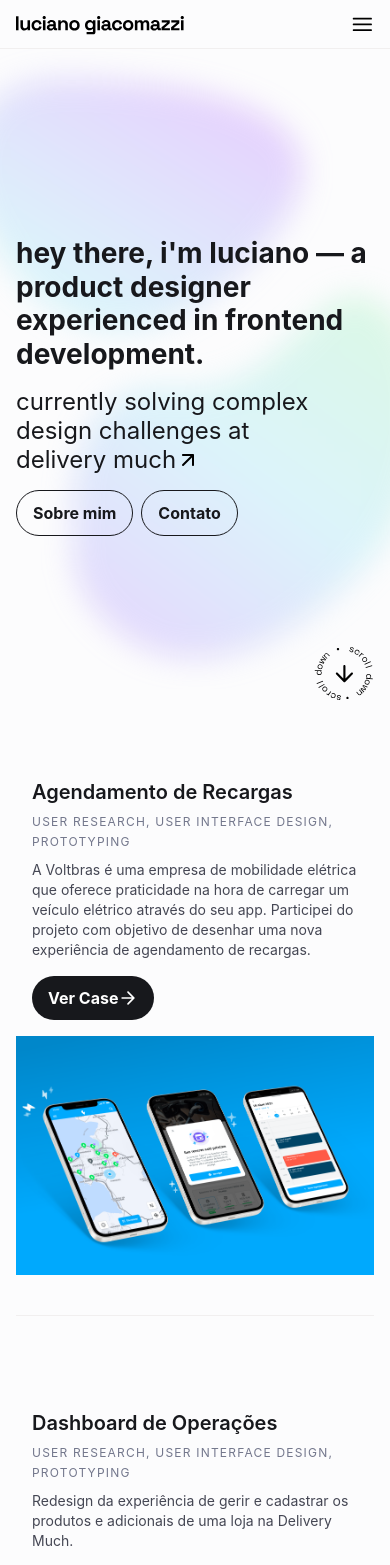
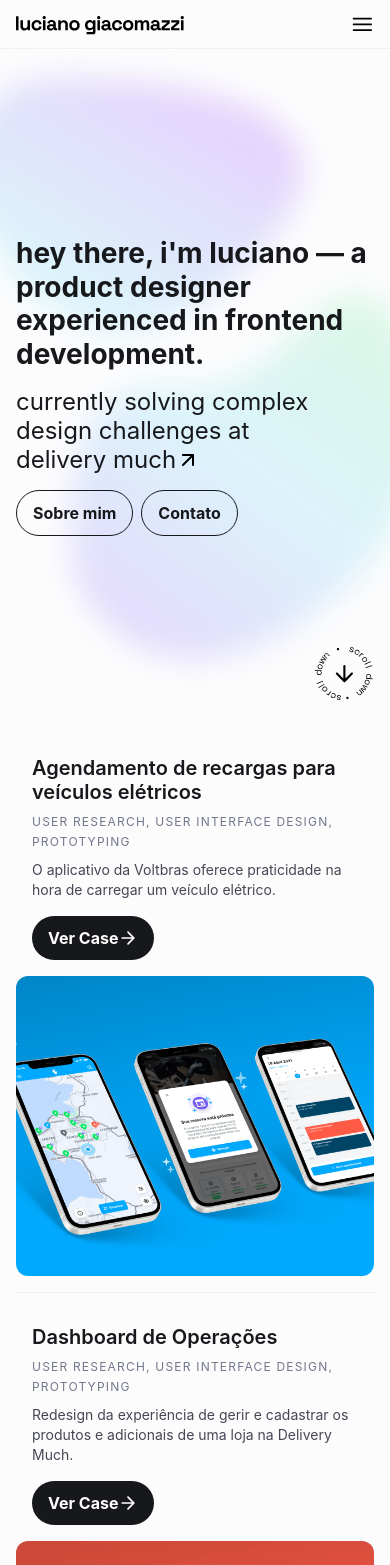
Before and after one commit to lgiacomazzi/portfolio-2021, a Next.js app: page / in a window 390 px wide. Shown: the top 1565 px of the page. Built offline with nearby package versions, Linux system fonts and the light colour scheme; a web font is replaced by a local one.

Commit message:
fix animation + fix card

```diff
--- a/components/Header.tsx
+++ b/components/Header.tsx
@@ -14,8 +14,8 @@ export function NavLink({ children, href = "/" }) {
 export default function Profile() {
   return (
     <motion.div
-      initial={{ y: -100 }}
-      animate={{ y: 0 }}
+      // initial={{ y: -100 }}
+      // animate={{ y: 0 }}
       className={styles.header}>
       <Link href="/">
         <motion.a whileTap={{ scale: .98 }} className={styles.headerLogo}>
--- a/components/ProjectCard.tsx
+++ b/components/ProjectCard.tsx
@@ -37,7 +37,7 @@ export default function ProjectCard({ children, name, href, disabled = false }:
           }
         </div>
         <div className={styles.projectHeroImage}>
-          <Image src={"/images/" + href + ".png"} layout="fill" objectFit="cover" />
+          <Image src={"/images/" + (href ? href : "blank") + ".png"} layout="fill" objectFit="cover" />
         </div>
       </motion.div>
     </Link>
--- a/components/Projects.tsx
+++ b/components/Projects.tsx
@@ -4,10 +4,10 @@ export default function Projects() {
     return (
         <section id="portfolio" className="bk-white">
             <div className="container">
-                <ProjectCard name="Agendamento de Recargas" href="voltbras">A Voltbras é uma empresa de mobilidade elétrica que oferece praticidade na hora de carregar um veículo elétrico através do seu app. Participei do projeto com objetivo de desenhar uma nova experiência de agendamento de recargas.</ProjectCard>
+                <ProjectCard name="Agendamento de recargas para veículos elétricos" href="voltbras">O aplicativo da Voltbras oferece praticidade na hora de carregar um veículo elétrico.</ProjectCard>
                 <ProjectCard name="Dashboard de Operações" href="delivery-much">Redesign da experiência de gerir e cadastrar os produtos e adicionais de uma loja na Delivery Much.</ProjectCard>
-                <ProjectCard name="Joana Brum Website" href="delivery-much" disabled></ProjectCard>
-                <ProjectCard name="Joana Brum Website" href="delivery-much"></ProjectCard>
+                <ProjectCard name="Joana Brum Website" disabled></ProjectCard>
+                <ProjectCard name="Joana Brum Website" disabled></ProjectCard>
             </div>
         </section>
     )
--- a/pages/_app.tsx
+++ b/pages/_app.tsx
@@ -18,7 +18,10 @@ function MyApp({ Component, pageProps, router }) {
     }
   }
   return (
-    <AnimateSharedLayout>
+    <Component {...pageProps} />
+  );
+  {/* return (
+     <AnimateSharedLayout>
       <AnimatePresence exitBeforeEnter>
         <motion.div
           key={router.route}
@@ -26,11 +29,11 @@ function MyApp({ Component, pageProps, router }) {
           animate="pageAnimate"
           exit="pageExit"
           variants={variants}>
-          <Component {...pageProps} />
-        </motion.div>
+        <Component {...pageProps} />
+       </motion.div>
       </AnimatePresence>
     </AnimateSharedLayout>
-  );
+  );*/}
 }
 
 export default MyApp;
--- a/styles/colors.css
+++ b/styles/colors.css
@@ -35,3 +35,9 @@
   color: var(--text-interactive);
   background-color: var(--ui-background-contrast);
 }
+
+.bk-volt {
+  background: url(/svg/bk-volt.svg);
+  background-size: cover;
+  background-position: center center;
+}
--- a/styles/components/ProjectCard.module.css
+++ b/styles/components/ProjectCard.module.css
@@ -3,7 +3,8 @@
   flex-direction: row;
   justify-content: center;
   align-items: center;
-  height: 80vh;
+
+  width: 100%;
 
   background-color: var(--ui-background);
   overflow: hidden;
@@ -25,6 +26,8 @@
   max-width: 500px;
 }
 
+
+
 .projectName {
   transition: var(--default-transition);
 }
@@ -33,7 +36,8 @@
   border-top: 1px solid var(--ui-border);
 }
 
-@media (min-width: 768px) {
+/* Desktop Only */
+@media (min-width: 992px) {
   .projectCard:nth-of-type(even) {
     flex-direction: row-reverse;
   }
@@ -59,18 +63,18 @@
 }
 
 .projectHeroImage {
-  flex: 1;
-  height: 100%;
+  width: 500px;
+  height: 500px;
+  overflow: hidden;
+  border-radius: var(--border-radius);
 }
 
+/* Mobile Only */
 @media (max-width: 768px) {
   .projectCard {
     flex-direction: column;
-    height: 70vh;
-  }
-
-  .projectCard:hover {
-    outline: none;
+    max-height: 70vh;
+    padding: 16px 0px;
   }
 
   .projectDetails {
@@ -85,3 +89,17 @@
     height: 50vh;
   }
 }
+
+/* Tablet  */
+@media (max-width: 992px) {
+  .projectCard {
+    flex-direction: column;
+  }
+  .projectDetails {
+    padding: 16px ;
+  }
+  .projectHeroImage {
+    width: 100%;
+    height: 300px;
+  }
+}
```
Also changed, not shown: pages/portfolio/voltbras.tsx (+2 -21 lines), public/svg/bk-4.svg, public/svg/bk-volt.svg (added).
